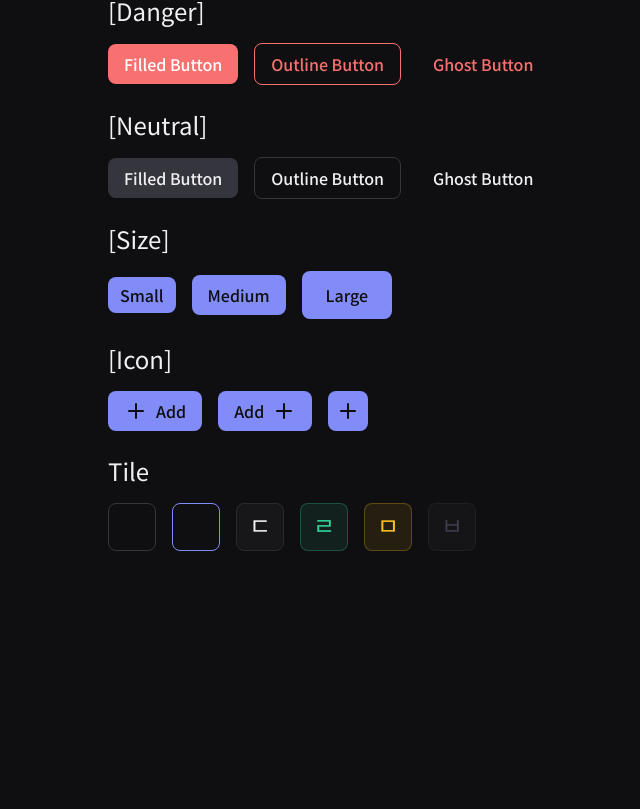
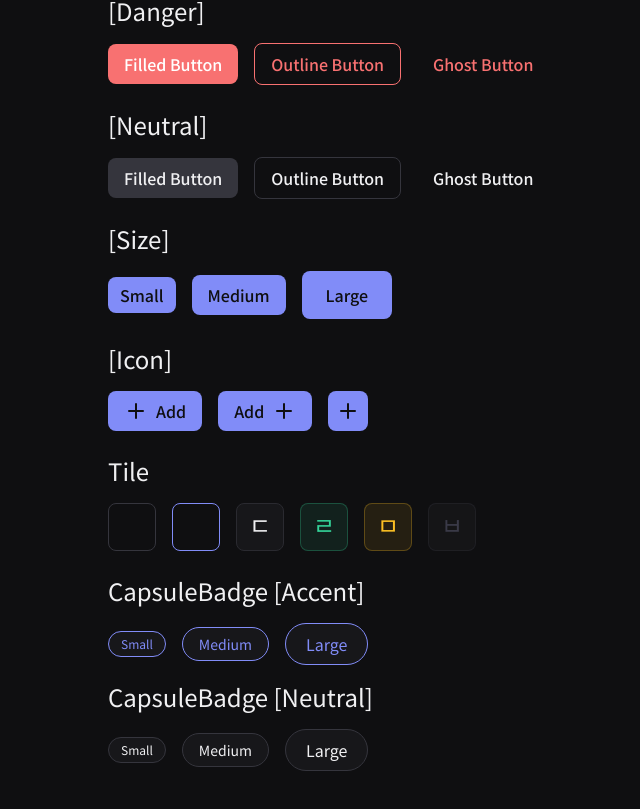
Before and after one commit to bangtori/JAMO5, a React (Vite) app: page / in a window 1280 px wide. Shown: the part 263-1072 px from the top of the page, without its empty margins (276-916 px from the left). Before the commit the page ends 894 px from the top, so only its background shows below. Built offline with nearby package versions, Linux system fonts and the light colour scheme.

Commit message:
feat: CapsuleBadge 컴포넌트 작성

```diff
--- a/src/App.tsx
+++ b/src/App.tsx
@@ -1,6 +1,7 @@
 import Button from './components/ui/Button';
 import { Plus } from 'lucide-react';
 import Tile from './components/ui/Tile';
+import CapsuleBadge from './components/ui/CapsuleBadge';
 function App() {
   return (
     <div className="flex items-center justify-center my-20">
@@ -71,6 +72,28 @@ function App() {
             <Tile letter="ㅂ" state="absent" />
           </div>
         </section>
+        <section className="flex flex-col gap-4">
+          <h2 className="text-2xl">CapsuleBadge [Accent]</h2>
+          <div className="flex gap-4 items-center">
+            <CapsuleBadge variant="accent" size="sm">
+              Small
+            </CapsuleBadge>
+            <CapsuleBadge variant="accent">Medium</CapsuleBadge>
+            <CapsuleBadge variant="accent" size="lg">
+              Large
+            </CapsuleBadge>
+          </div>
+          <h2 className="text-2xl">CapsuleBadge [Neutral]</h2>
+          <div className="flex gap-4 items-center">
+            <CapsuleBadge variant="neutral" size="sm">
+              Small
+            </CapsuleBadge>
+            <CapsuleBadge variant="neutral">Medium</CapsuleBadge>
+            <CapsuleBadge variant="neutral" size="lg">
+              Large
+            </CapsuleBadge>
+          </div>
+        </section>
       </div>
     </div>
   );
--- /dev/null
+++ b/src/components/ui/CapsuleBadge.tsx
@@ -0,0 +1,34 @@
+type Variant = 'accent' | 'neutral';
+type Size = 'sm' | 'md' | 'lg';
+
+type CapsuleBadgeProps = {
+  variant?: Variant;
+  size?: Size;
+  children: React.ReactNode;
+  className?: string;
+};
+
+const colorStyles: Record<Variant, string> = {
+  accent: 'bg-surface text-accent border-accent',
+  neutral: 'bg-surface text-text border-neutral',
+};
+const sizeStyles: Record<Size, string> = {
+  sm: 'px-3 py-1 text-xs',
+  md: 'px-4 py-1.5 text-sm',
+  lg: 'px-5 py-2 text-base',
+};
+
+export default function CapsuleBadge({
+  variant = 'neutral',
+  size = 'md',
+  children,
+  className,
+}: CapsuleBadgeProps) {
+  return (
+    <span
+      className={`inline-flex items-center justify-center border rounded-full ${colorStyles[variant]} ${sizeStyles[size]} ${className}`}
+    >
+      {children}
+    </span>
+  );
+}
```
